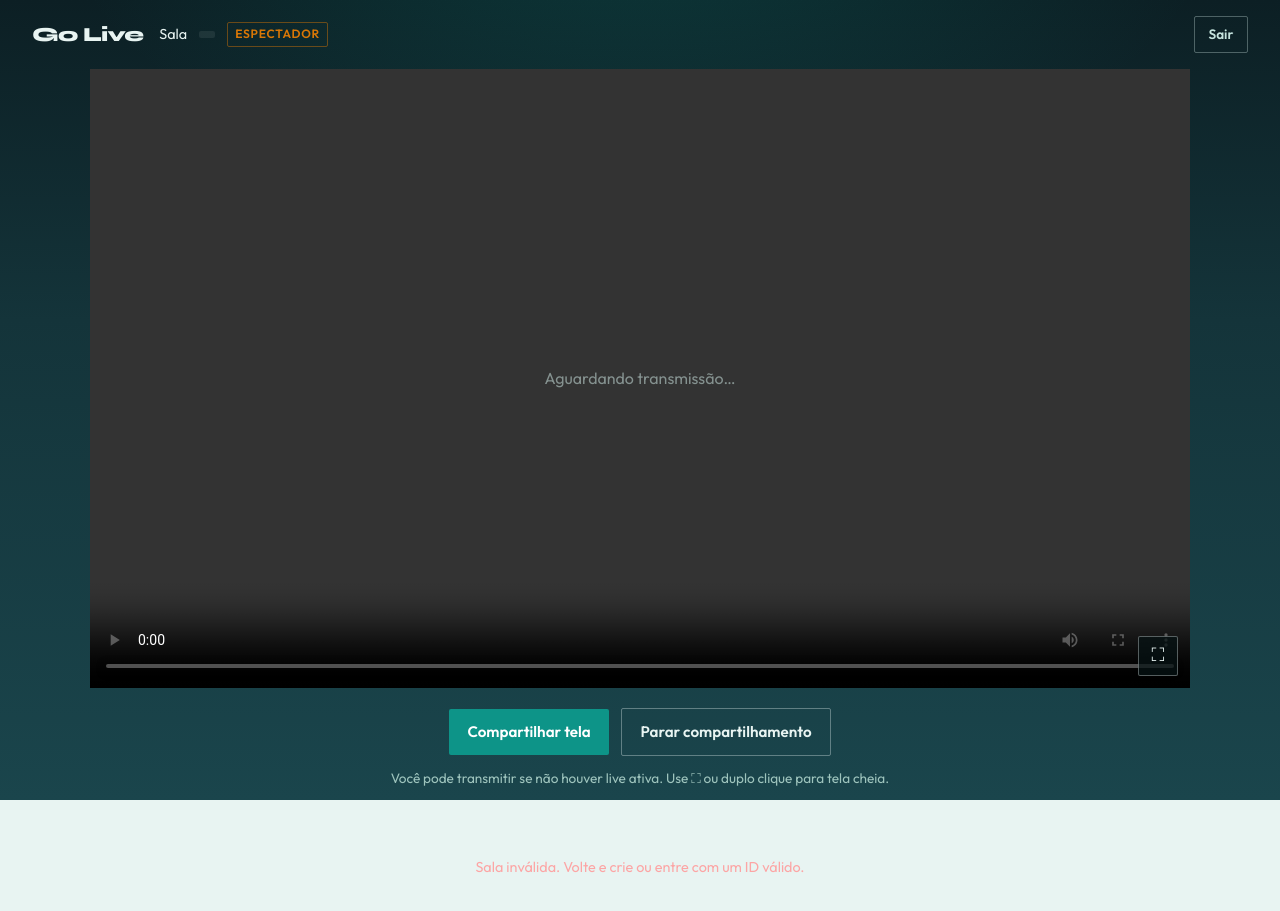
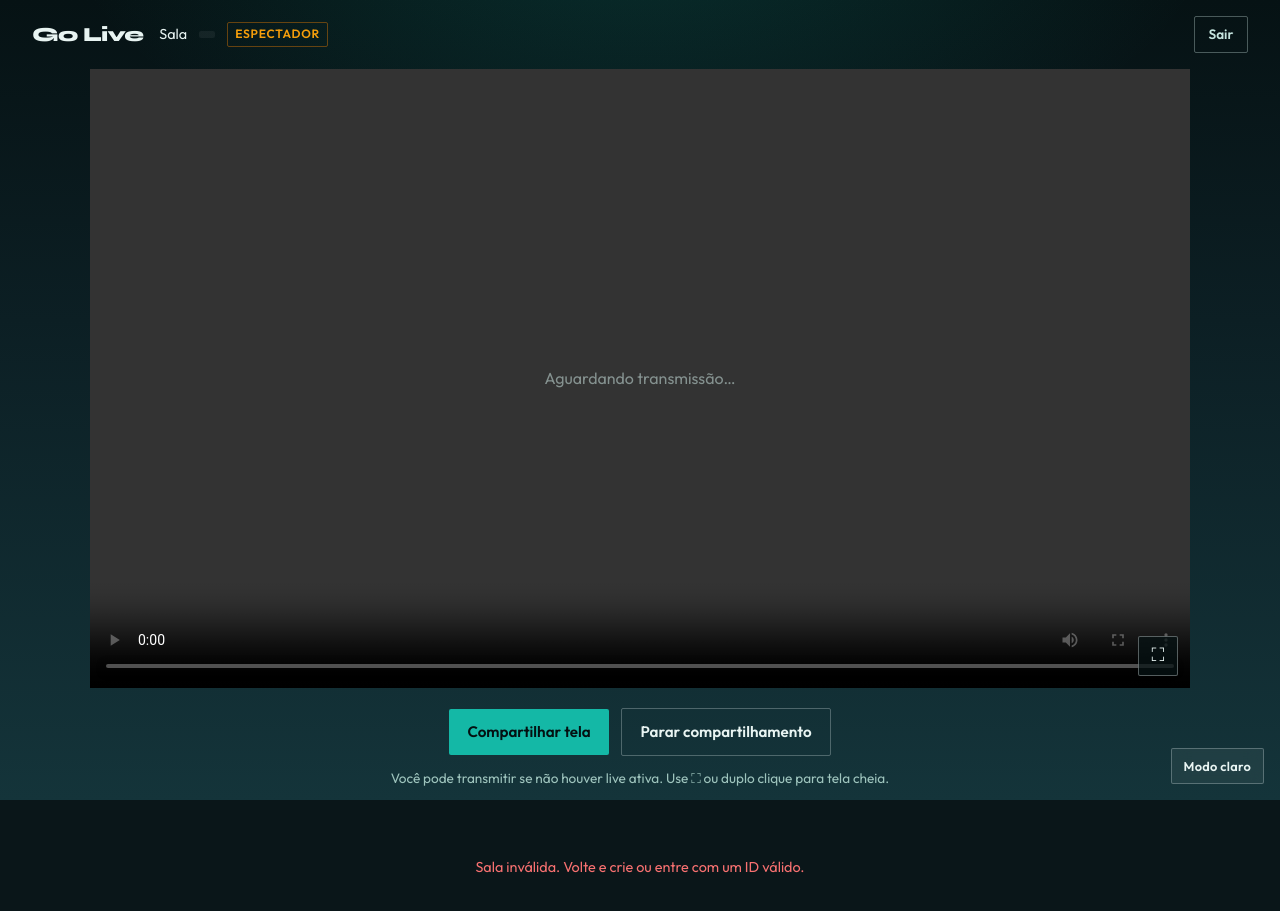
Before and after one commit to FelippeRibeiro/go-live, a plain HTML site: page public/room.html in a window 1280 px wide. Drawn offline with Linux system fonts and the light colour scheme.

Commit message:
Implement dark/light theme toggle and update styles
- Added a theme toggle button to `index.html` and `room.html` for switching between dark and light modes.
- Introduced JavaScript logic to manage theme preference using localStorage.
- Updated CSS to define styles for both dark and light themes, including new variables for colors and transitions.
- Versioned CSS and JavaScript files to ensure proper loading of the latest changes.

```diff
--- a/public/css/style.css
+++ b/public/css/style.css
@@ -1,4 +1,36 @@
-:root {
+/* Dark (padrão) */
+:root,
+[data-theme="dark"] {
+  --ink: #e8f4f2;
+  --ink-soft: #9ec4bd;
+  --paper: #0a1619;
+  --paper-deep: #0f2428;
+  --accent: #14b8a6;
+  --accent-deep: #0d9488;
+  --amber: #f59e0b;
+  --danger: #f87171;
+  --glass: rgba(255, 255, 255, 0.06);
+  --border: rgba(232, 244, 242, 0.16);
+  --border-strong: rgba(232, 244, 242, 0.28);
+  --focus-ring: rgba(20, 184, 166, 0.28);
+  --atmosphere-1: rgba(20, 184, 166, 0.18);
+  --atmosphere-2: rgba(245, 158, 11, 0.1);
+  --atmosphere-3: rgba(13, 148, 136, 0.12);
+  --atmosphere-base: linear-gradient(165deg, #071214 0%, #0c1f24 45%, #102a2f 100%);
+  --room-atmosphere: linear-gradient(180deg, #061214 0%, #0c1f24 40%, #14343a 100%);
+  --thumb-border: rgba(232, 244, 242, 0.12);
+  --status: #9ec4bd;
+  --ghost-fg: #c5e4de;
+  --ghost-border: rgba(200, 224, 220, 0.35);
+  --font-display: "Syne", sans-serif;
+  --font-body: "Outfit", sans-serif;
+  --radius: 2px;
+  --ease: cubic-bezier(0.22, 1, 0.36, 1);
+  color-scheme: dark;
+}
+
+/* Light */
+[data-theme="light"] {
   --ink: #0c1f24;
   --ink-soft: #3a555c;
   --paper: #e8f4f2;
@@ -8,10 +40,19 @@
   --amber: #d97706;
   --danger: #b91c1c;
   --glass: rgba(255, 255, 255, 0.55);
-  --font-display: "Syne", sans-serif;
-  --font-body: "Outfit", sans-serif;
-  --radius: 2px;
-  --ease: cubic-bezier(0.22, 1, 0.36, 1);
+  --border: rgba(12, 31, 36, 0.15);
+  --border-strong: rgba(12, 31, 36, 0.25);
+  --focus-ring: rgba(13, 148, 136, 0.2);
+  --atmosphere-1: rgba(13, 148, 136, 0.28);
+  --atmosphere-2: rgba(217, 119, 6, 0.18);
+  --atmosphere-3: rgba(15, 118, 110, 0.2);
+  --atmosphere-base: linear-gradient(165deg, #f3faf8 0%, #d6ebe6 45%, #c8e0dc 100%);
+  --room-atmosphere: linear-gradient(180deg, #0c1f24 0%, #14343a 40%, #1a454c 100%);
+  --thumb-border: rgba(12, 31, 36, 0.2);
+  --status: #3a555c;
+  --ghost-fg: #c5e4de;
+  --ghost-border: rgba(200, 224, 220, 0.35);
+  color-scheme: light;
 }
 
 *,
@@ -32,6 +73,7 @@ body {
   background: var(--paper);
   line-height: 1.5;
   overflow-x: hidden;
+  transition: background 0.25s var(--ease), color 0.25s var(--ease);
 }
 
 .atmosphere {
@@ -39,23 +81,53 @@ body {
   inset: 0;
   z-index: -1;
   background:
-    radial-gradient(ellipse 80% 60% at 10% 0%, rgba(13, 148, 136, 0.28), transparent 55%),
-    radial-gradient(ellipse 70% 50% at 90% 20%, rgba(217, 119, 6, 0.18), transparent 50%),
-    radial-gradient(ellipse 60% 40% at 50% 100%, rgba(15, 118, 110, 0.2), transparent 45%),
-    linear-gradient(165deg, #f3faf8 0%, #d6ebe6 45%, #c8e0dc 100%);
+    radial-gradient(ellipse 80% 60% at 10% 0%, var(--atmosphere-1), transparent 55%),
+    radial-gradient(ellipse 70% 50% at 90% 20%, var(--atmosphere-2), transparent 50%),
+    radial-gradient(ellipse 60% 40% at 50% 100%, var(--atmosphere-3), transparent 45%),
+    var(--atmosphere-base);
   animation: drift 18s var(--ease) infinite alternate;
 }
 
 .atmosphere-room {
   background:
-    radial-gradient(ellipse 90% 70% at 50% -10%, rgba(13, 148, 136, 0.22), transparent 50%),
-    linear-gradient(180deg, #0c1f24 0%, #14343a 40%, #1a454c 100%);
+    radial-gradient(ellipse 90% 70% at 50% -10%, var(--atmosphere-1), transparent 50%),
+    var(--room-atmosphere);
   animation: none;
 }
 
 @keyframes drift {
   from { transform: scale(1) translate(0, 0); }
   to { transform: scale(1.05) translate(-1%, 1%); }
+}
+
+.theme-toggle {
+  position: fixed;
+  top: 1rem;
+  right: 1rem;
+  z-index: 20;
+  font: inherit;
+  font-size: 0.8rem;
+  font-weight: 600;
+  letter-spacing: 0.02em;
+  color: var(--ink);
+  background: var(--glass);
+  border: 1px solid var(--border-strong);
+  border-radius: var(--radius);
+  padding: 0.45rem 0.75rem;
+  cursor: pointer;
+  backdrop-filter: blur(8px);
+  transition: transform 0.2s var(--ease), background 0.2s, border-color 0.2s;
+}
+
+.theme-toggle:hover {
+  transform: translateY(-1px);
+  border-color: var(--accent);
+}
+
+.page-room .theme-toggle {
+  top: auto;
+  bottom: 1rem;
+  right: 1rem;
 }
 
 .brand-mark {
@@ -72,7 +144,7 @@ body {
 .brand-mark-sm {
   font-size: 1.25rem;
   text-decoration: none;
-  color: #e8f4f2;
+  color: var(--ink);
 }
 
 .brand-tagline {
@@ -130,6 +202,7 @@ body {
   justify-content: space-between;
   gap: 1rem;
   margin-bottom: 1rem;
+  padding-right: 5.5rem;
 }
 
 .hub-head h2 {
@@ -175,7 +248,7 @@ body {
   aspect-ratio: 16 / 9;
   background:
     radial-gradient(ellipse 70% 60% at 50% 40%, #1a3338 0%, #061214 70%);
-  border: 1px solid rgba(12, 31, 36, 0.2);
+  border: 1px solid var(--thumb-border);
   overflow: hidden;
   display: grid;
   place-items: center;
@@ -291,16 +364,21 @@ input {
   font-size: 1rem;
   color: var(--ink);
   background: var(--glass);
-  border: 1px solid rgba(12, 31, 36, 0.15);
+  border: 1px solid var(--border);
   border-radius: var(--radius);
   padding: 0.7rem 0.85rem;
   outline: none;
   transition: border-color 0.2s, box-shadow 0.2s;
 }
 
+input::placeholder {
+  color: var(--ink-soft);
+  opacity: 0.7;
+}
+
 input:focus {
   border-color: var(--accent);
-  box-shadow: 0 0 0 3px rgba(13, 148, 136, 0.2);
+  box-shadow: 0 0 0 3px var(--focus-ring);
 }
 
 .btn {
@@ -328,6 +406,10 @@ input:focus {
 
 .btn-primary {
   background: var(--accent);
+  color: #041112;
+}
+
+[data-theme="light"] .btn-primary {
   color: #fff;
 }
 
@@ -338,15 +420,20 @@ input:focus {
 .btn-secondary {
   background: transparent;
   color: var(--ink);
-  border: 1px solid rgba(12, 31, 36, 0.25);
+  border: 1px solid var(--border-strong);
 }
 
 .btn-ghost {
   background: transparent;
-  color: #c5e4de;
-  border: 1px solid rgba(200, 224, 220, 0.35);
+  color: var(--ghost-fg);
+  border: 1px solid var(--ghost-border);
   padding: 0.45rem 0.85rem;
   font-size: 0.85rem;
+}
+
+[data-theme="light"] .page-home .btn-ghost {
+  color: var(--ink);
+  border-color: var(--border-strong);
 }
 
 .error {
@@ -356,14 +443,14 @@ input:focus {
 }
 
 .status {
-  color: #9ec4bd;
+  color: var(--status);
   font-size: 0.9rem;
   text-align: center;
 }
 
 /* Room */
 .page-room {
-  color: #e8f4f2;
+  color: var(--ink);
   min-height: 100vh;
   display: flex;
   flex-direction: column;
@@ -388,7 +475,7 @@ input:focus {
 
 .room-meta code {
   font-family: ui-monospace, monospace;
-  background: rgba(255, 255, 255, 0.08);
+  background: var(--glass);
   padding: 0.2rem 0.5rem;
   border-radius: var(--radius);
   letter-spacing: 0.04em;
@@ -505,14 +592,39 @@ input:focus {
   text-align: center;
   margin: 0;
   font-size: 0.85rem;
+  color: var(--ink-soft);
+}
+
+.page-room .btn-secondary {
+  color: var(--ink);
+  border-color: var(--border-strong);
+}
+
+.page-room .error {
+  color: var(--danger);
+}
+
+[data-theme="light"] .page-room {
+  color: #e8f4f2;
+}
+
+[data-theme="light"] .page-room .brand-mark-sm,
+[data-theme="light"] .page-room .room-meta,
+[data-theme="light"] .page-room .status,
+[data-theme="light"] .page-room .host-hint {
+  color: #e8f4f2;
+}
+
+[data-theme="light"] .page-room .status,
+[data-theme="light"] .page-room .host-hint {
   color: #9ec4bd;
 }
 
-.page-room .btn-secondary {
+[data-theme="light"] .page-room .btn-secondary {
   color: #e8f4f2;
   border-color: rgba(232, 244, 242, 0.35);
 }
 
-.page-room .error {
+[data-theme="light"] .page-room .error {
   color: #fca5a5;
 }
--- /dev/null
+++ b/public/js/theme.js
@@ -0,0 +1,30 @@
+const STORAGE_KEY = "go-live-theme";
+
+function getPreferredTheme() {
+  const saved = localStorage.getItem(STORAGE_KEY);
+  if (saved === "light" || saved === "dark") return saved;
+  return "dark";
+}
+
+function applyTheme(theme) {
+  document.documentElement.setAttribute("data-theme", theme);
+  const btn = document.getElementById("theme-toggle");
+  if (btn) {
+    const next = theme === "dark" ? "light" : "dark";
+    btn.textContent = next === "light" ? "Modo claro" : "Modo escuro";
+    btn.setAttribute("aria-label", `Alternar para ${next === "light" ? "modo claro" : "modo escuro"}`);
+  }
+}
+
+function initThemeToggle() {
+  applyTheme(getPreferredTheme());
+  const btn = document.getElementById("theme-toggle");
+  btn?.addEventListener("click", () => {
+    const current = document.documentElement.getAttribute("data-theme") || "dark";
+    const next = current === "dark" ? "light" : "dark";
+    localStorage.setItem(STORAGE_KEY, next);
+    applyTheme(next);
+  });
+}
+
+initThemeToggle();
--- a/public/room.html
+++ b/public/room.html
@@ -1,16 +1,27 @@
 <!DOCTYPE html>
-<html lang="pt-BR">
+<html lang="pt-BR" data-theme="dark">
 <head>
   <meta charset="UTF-8" />
   <meta name="viewport" content="width=device-width, initial-scale=1" />
   <title>Sala — Go Live</title>
+  <script>
+    (function () {
+      try {
+        var t = localStorage.getItem("go-live-theme");
+        document.documentElement.setAttribute("data-theme", t === "light" ? "light" : "dark");
+      } catch (e) {
+        document.documentElement.setAttribute("data-theme", "dark");
+      }
+    })();
+  </script>
   <link rel="preconnect" href="https://fonts.googleapis.com" />
   <link rel="preconnect" href="https://fonts.gstatic.com" crossorigin />
   <link href="https://fonts.googleapis.com/css2?family=Outfit:wght@400;500;600&family=Syne:wght@700;800&display=swap" rel="stylesheet" />
-  <link rel="stylesheet" href="/css/style.css" />
+  <link rel="stylesheet" href="/css/style.css?v=3" />
 </head>
 <body class="page-room">
   <div class="atmosphere atmosphere-room" aria-hidden="true"></div>
+  <button type="button" id="theme-toggle" class="theme-toggle">Modo claro</button>
 
   <header class="room-bar">
     <a class="brand-mark brand-mark-sm" href="/">Go Live</a>
@@ -43,6 +54,7 @@
     <p id="room-error" class="error" hidden></p>
   </main>
 
-  <script type="module" src="/js/webrtc.js?v=2"></script>
+  <script type="module" src="/js/theme.js?v=3"></script>
+  <script type="module" src="/js/webrtc.js?v=3"></script>
 </body>
 </html>
```
Also changed, not shown: public/index.html (+15 -3 lines).
